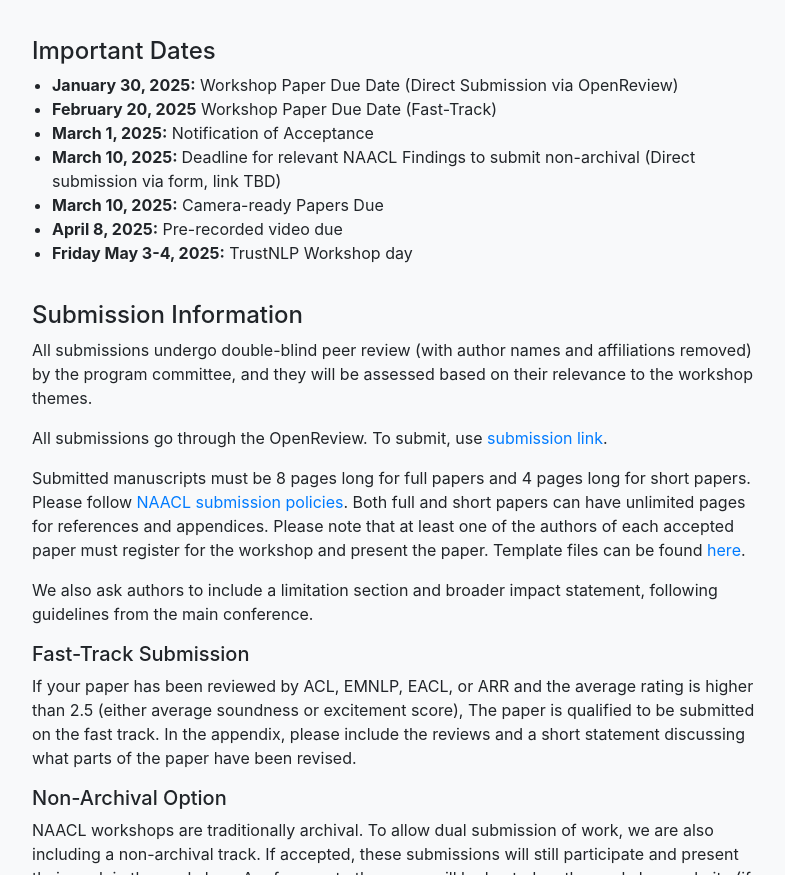
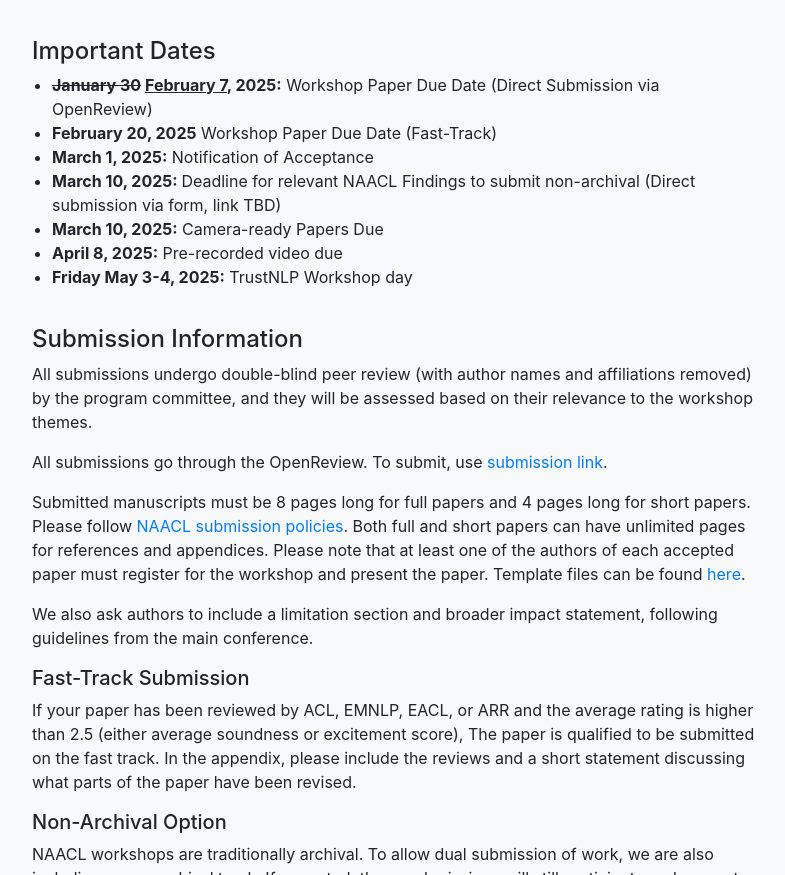
Before and after one commit to trustnlpworkshop/trustnlpworkshop.github.io, a website with bundled scripts: page index.html in a window 1280 px wide. Shown: the part 1701-2576 px from the top of the page, without its empty margins (243-1028 px from the left). Built offline with nearby package versions, Linux system fonts and the light colour scheme.

Commit message:
Update index.html

```diff
--- a/index.html
+++ b/index.html
@@ -118,7 +118,7 @@
         <ul style="padding-left: 20px;">
 
 
-          <li><strong>January 30, 2025:</strong> Workshop Paper Due Date (Direct Submission via OpenReview)</li>
+          <li><strong><del>January 30</del> <ins>February 7</ins>, 2025:</strong> Workshop Paper Due Date (Direct Submission via OpenReview)</li>
          <li><strong>February 20, 2025</strong> Workshop Paper Due Date (Fast-Track)</li>
          <li><strong>March 1, 2025:</strong> Notification of Acceptance </li>
          <li><strong>March 10, 2025: </strong> Deadline for relevant NAACL Findings to submit non-archival (Direct submission via form, link TBD) </indent>
```
